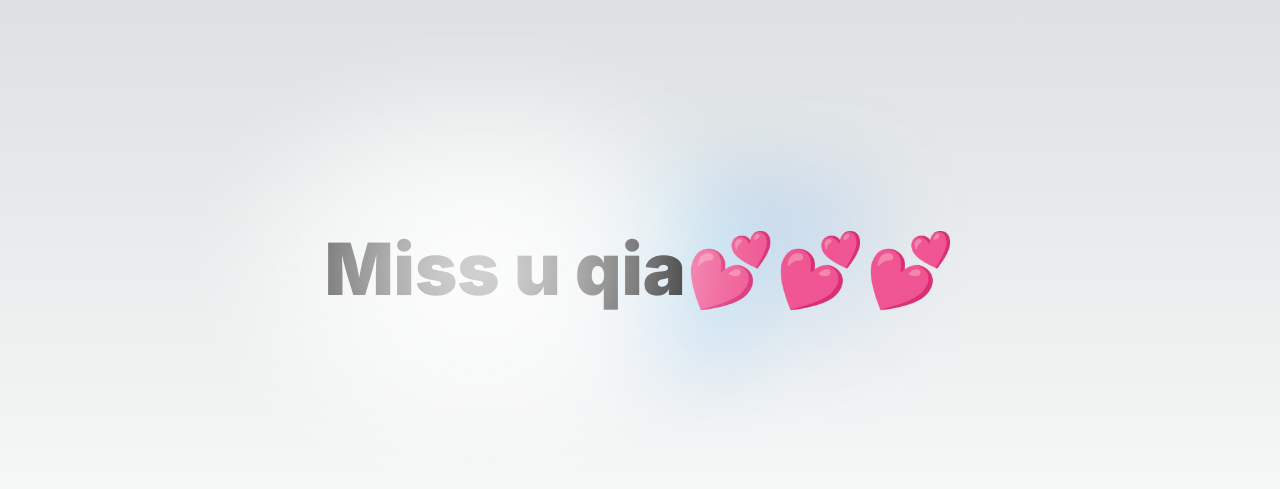
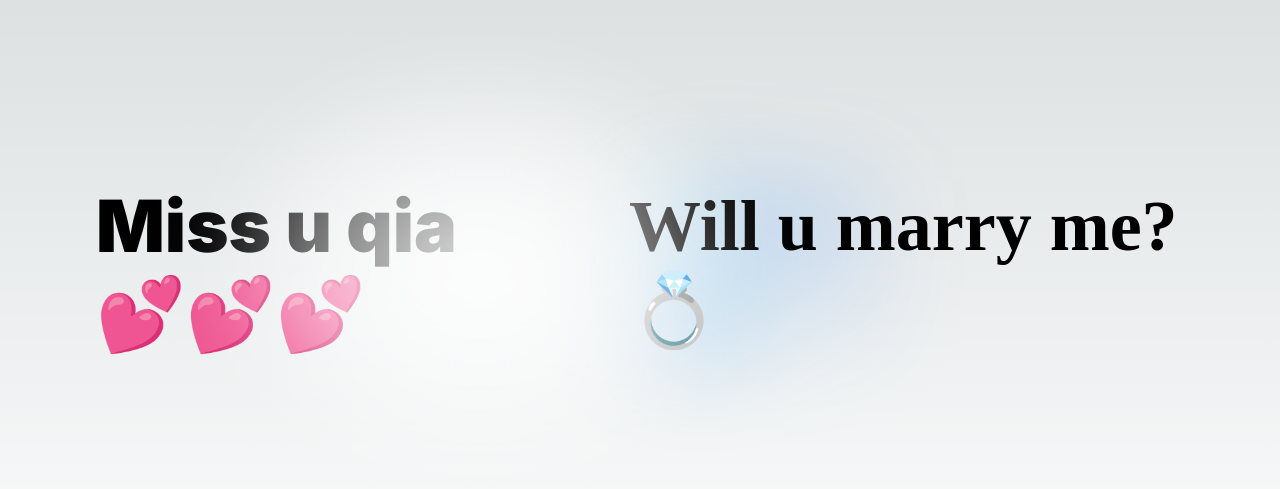
Before and after one commit to rizqyn9/miss-u-qia, a Next.js app: page / in a window 1280 px wide. Shown: the part 131-620 px from the top of the page. Built offline with nearby package versions, Linux system fonts and the light colour scheme.

Commit message:
feat: production build

```diff
--- a/src/app/page.tsx
+++ b/src/app/page.tsx
@@ -17,6 +17,7 @@ export default function Home() {
             💕💕💕
           </span>
         </p>
+        <p>Will u marry me? 💍</p>
       </div>
     </main>
   );
```
